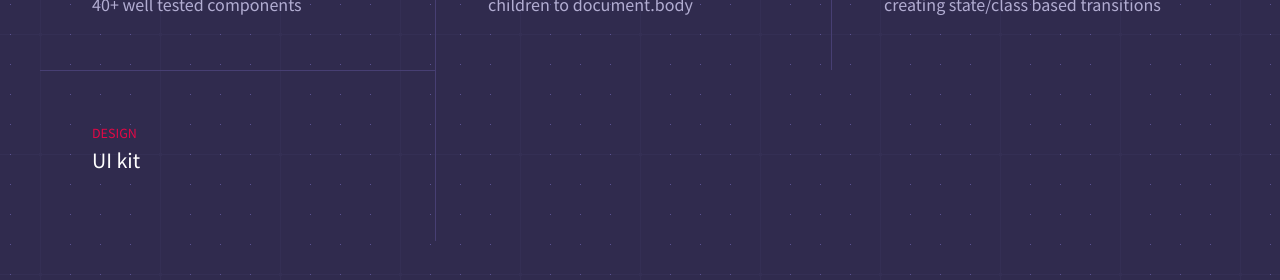
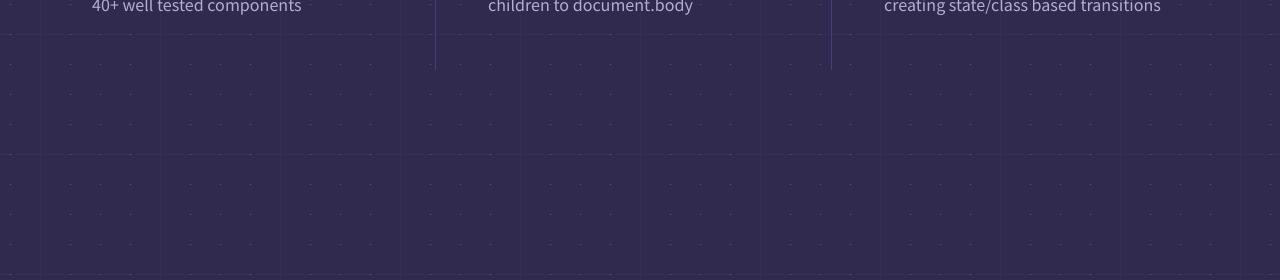
Before and after one commit to vrimar/vasil.ca, a Next.js app: page /projects in a window 1280 px wide. Shown: the part 446-726 px from the top of the page. Built offline with nearby package versions, Linux system fonts and the light colour scheme.

Commit message:
Update packages

```diff
--- a/components/Layout.js
+++ b/components/Layout.js
@@ -1,9 +1,7 @@
-import '../styles/style.scss';
 import React from 'react';
 import Head from 'next/head';
 import Header from './Header';
 import ReactGA from 'react-ga';
-
 
 class Layout extends React.Component {
   componentDidMount() {
--- a/components/Link.js
+++ b/components/Link.js
@@ -1,3 +1,4 @@
+import React from 'react';
 import Link from "next/link";
 import { withRouter } from "next/router";
 import { Children } from "react";
--- a/next.config.js
+++ b/next.config.js
@@ -1,6 +1,4 @@
-const withSass = require('@zeit/next-sass');
-
-module.exports = withSass({
+module.exports = {
   exportPathMap: function () {
     return {
       '/': { page: '/' },
@@ -10,6 +8,6 @@ module.exports = withSass({
     }
   },
   distDir: 'build',
-  exportTrailingSlash: true,
+  trailingSlash: true,
   outDir: 'public'
-});
+};
--- /dev/null
+++ b/pages/_app.js
@@ -0,0 +1,5 @@
+import '../styles/style.scss';
+
+export default function MyApp({ Component, pageProps }) {
+  return <Component {...pageProps} />
+}
--- a/pages/projects.js
+++ b/pages/projects.js
@@ -22,12 +22,6 @@ function Projects() {
           <div className="project-item-label">mithril-transition-group</div>
           <div className="project-item-content">A set of Mithril components for creating state/class based transitions</div>
         </a>
-
-        <a className="project-item" href="" target="_blank">
-          <div className="project-item-tag">Design</div>
-          <div className="project-item-label">UI kit</div>
-          <div className="project-item-content"></div>
-        </a>
       </div>
     </div>
   </Layout>
```
Also changed, not shown: package.json (+9 -10 lines), 1 other file (tests, documents, lock files or other folders).
